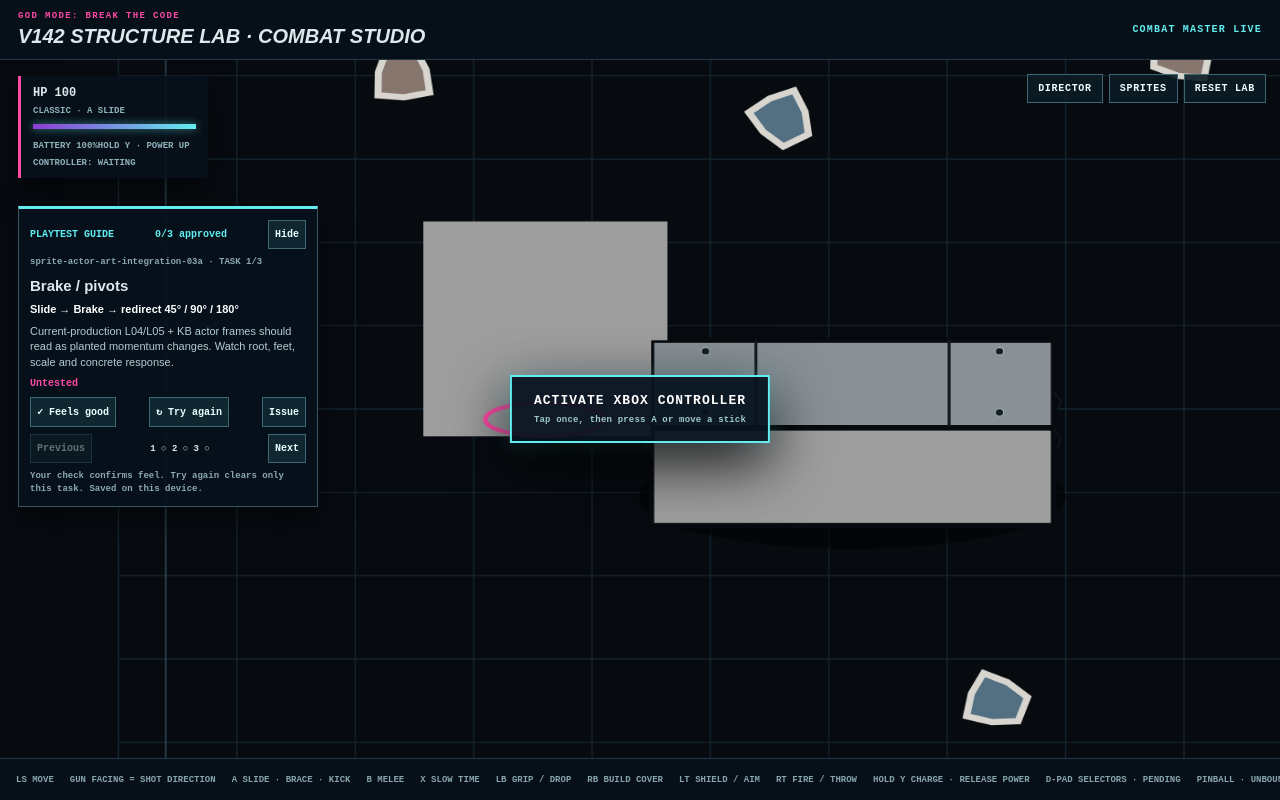
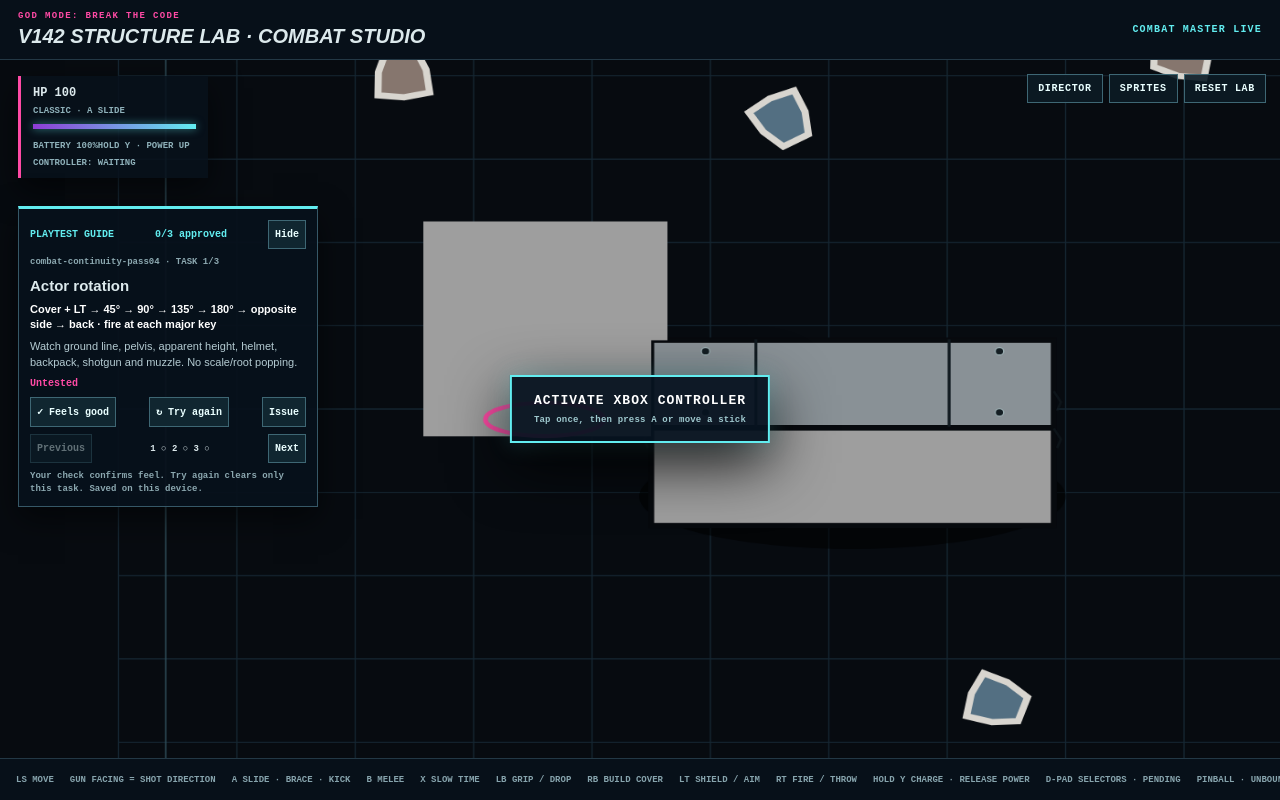
Before and after one commit to leslieadamsisrh-commits/god-mode-break-the-code2, a Next.js app: page / in a window 1280 px wide. Built offline with nearby package versions, Linux system fonts and the light colour scheme.

Commit message:
Pass04 guide: actor normalization cover exposure and shotgun readability

```diff
--- a/app/PlaytestGuide.tsx
+++ b/app/PlaytestGuide.tsx
@@ -2,13 +2,13 @@
 import {useEffect,useState} from "react";
 
 // Bump this batch whenever its tested behavior or instructions change.
-const BATCH="sprite-actor-art-integration-03a";
+const BATCH="combat-continuity-pass04";
 const STORAGE="god_mode_playtest_"+BATCH;
 type Result="untested"|"good"|"issue";
 const TASKS=[
- {title:"Brake / pivots",buttons:"Slide → Brake → redirect 45° / 90° / 180°",watch:"Current-production L04/L05 + KB actor frames should read as planted momentum changes. Watch root, feet, scale and concrete response."},
- {title:"Aim Ring",buttons:"Cover + LT → slowly rotate full 360° → fire at 45° / 90° / 135° / 180° and opposite directions",watch:"Gameplay aim remains continuous. A90/A135/A180 current-production keys should replace side/rear fallbacks without disappearing, mirroring errors or muzzle drift."},
- {title:"Full flow",buttons:"Run → slide → Brake → redirect → cover → shuffle → LT → 360° aim → fire → recoil → retract → A escape",watch:"Judge whether current-production Jade now reads as one actor through the full combat circle. Flag any component that should be rejected/rebuilt."}
+ {title:"Actor rotation",buttons:"Cover + LT → 45° → 90° → 135° → 180° → opposite side → back · fire at each major key",watch:"Watch ground line, pelvis, apparent height, helmet, backpack, shotgun and muzzle. No scale/root popping."},
+ {title:"Cover exposure",buttons:"Test waist + tall cover at FACE → EDGE → CORNER · aim/fire over/around valid positions",watch:"Waist cover may expose; tall cover must require edge/corner clearance. Jade stays concealed when protected; muzzle must not originate inside geometry."},
+ {title:"Full flow",buttons:"Run → slide → Brake → redirect → cover → traverse → LT → 360° aim → shotgun → recoil → retract → escape",watch:"Judge animation continuity, cover readability, shotgun priority, FX clutter and controller response. Record the run."}
 ];
 const LABELS:Record<Result,string>={untested:"Untested",good:"✓ Feels good",issue:"Issue reported"};
 export default function PlaytestGuide(){
```
